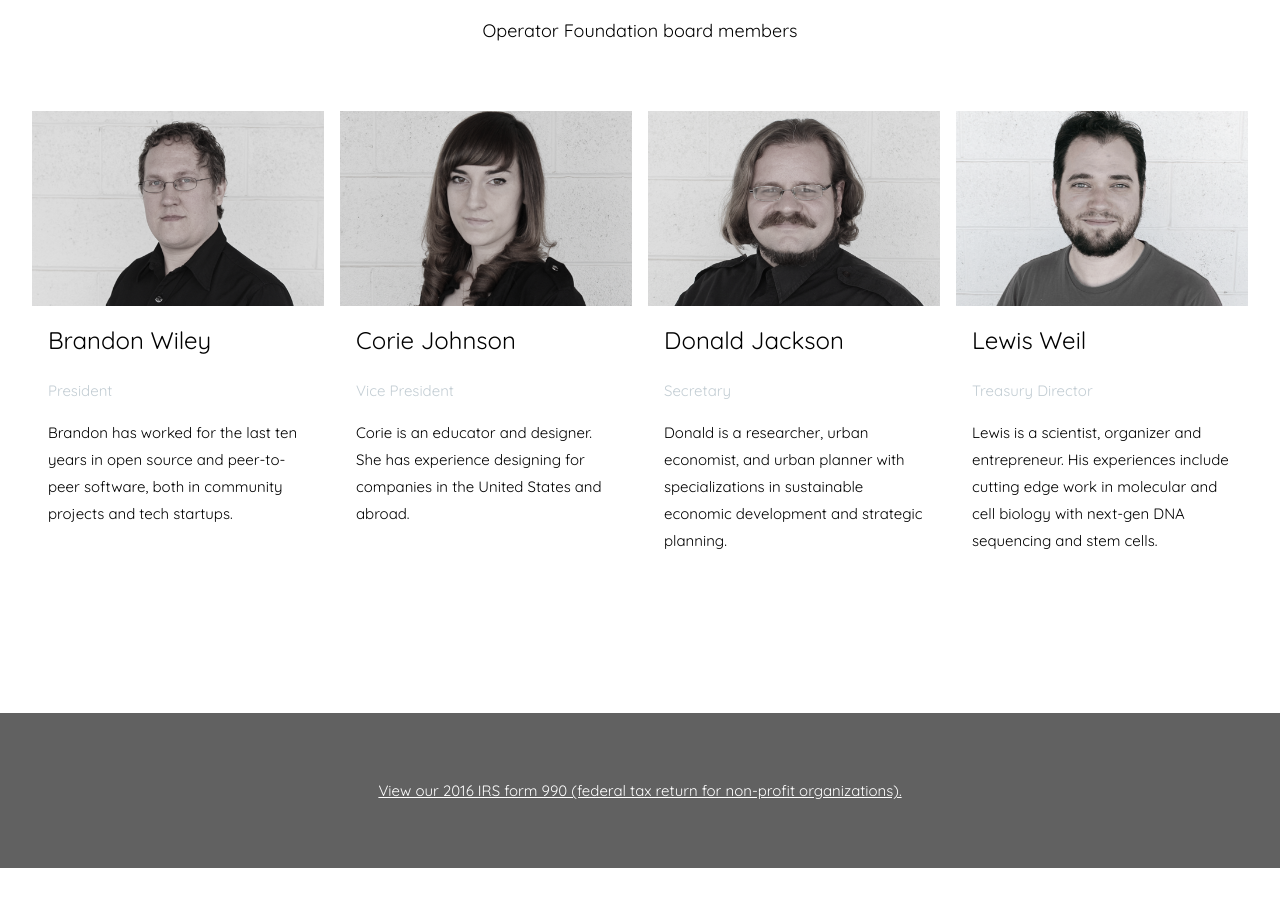
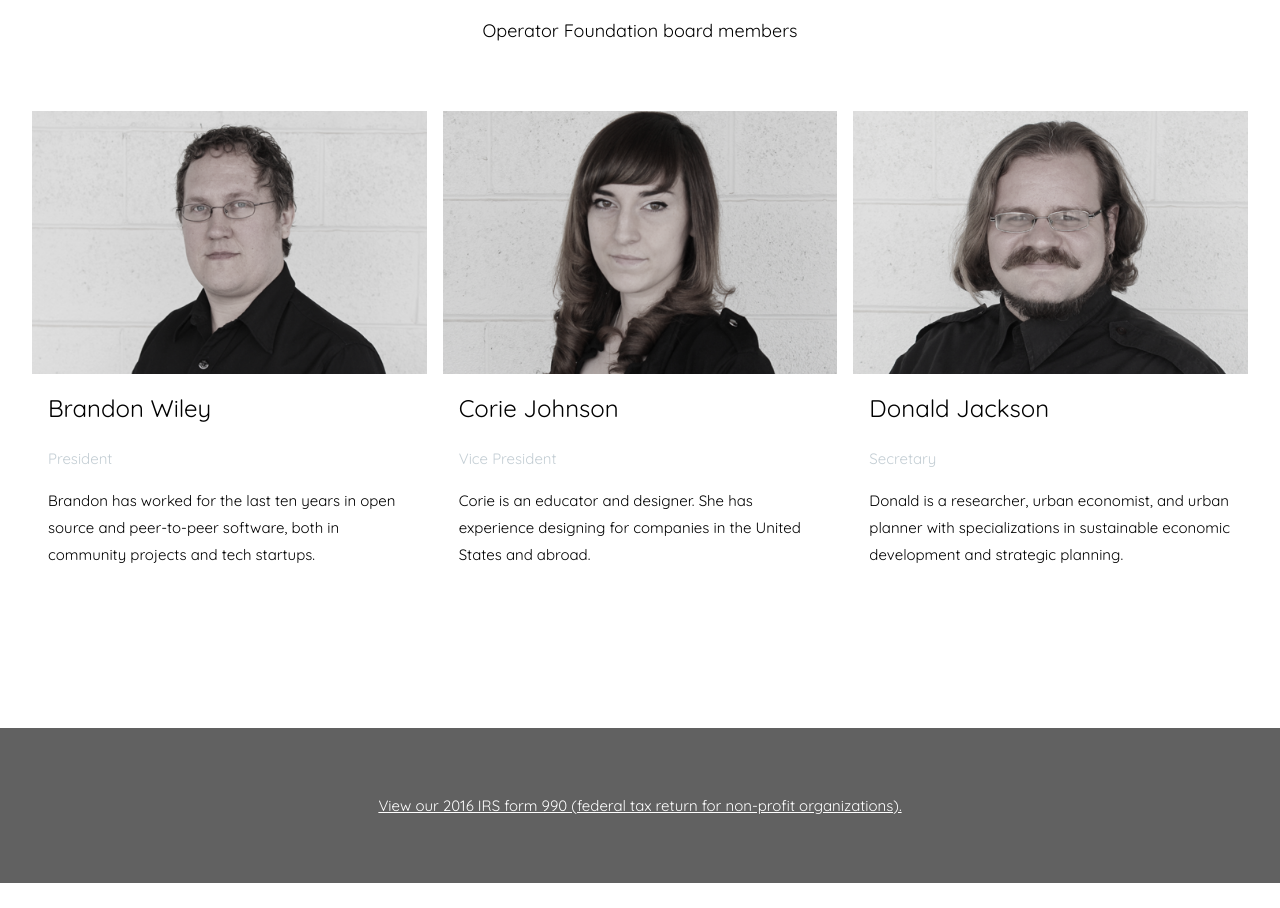
Before and after one commit to OperatorFoundation/OperatorFoundation, a plain HTML site: page public/index.html in a window 1280 px wide. Shown: the part 2194-3102 px from the top of the page. Drawn offline with Linux system fonts and the light colour scheme.

Commit message:
Remove Treasurer and adjective spacing

```diff
--- a/public/index.html
+++ b/public/index.html
@@ -111,7 +111,7 @@
   <h3 class="w3-center">BOARD</h3>
   <p class="w3-center w3-large">Operator Foundation board members</p>
   <div class="w3-row-padding w3-grayscale" style="margin-top:64px">
-    <div class="w3-col l3 m6 w3-margin-bottom">
+    <div class="w3-third l3 m6 w3-margin-bottom">
       <div>
         <img src="images/BrandonSquare.png" alt="Brandon" style="width:100%">
         <div class="w3-container">
@@ -121,7 +121,7 @@
         </div>
       </div>
     </div>
-    <div class="w3-col l3 m6 w3-margin-bottom">
+    <div class="w3-third l3 m6 w3-margin-bottom">
       <div>
         <img src="images/CorieSquare.jpg" alt="Corie" style="width:100%">
         <div class="w3-container">
@@ -131,7 +131,7 @@
         </div>
       </div>
     </div>
-    <div class="w3-col l3 m6 w3-margin-bottom">
+    <div class="w3-third l3 m6 w3-margin-bottom">
       <div>
         <img src="images/Donaldsquare.jpg" alt="Donald" style="width:100%">
         <div class="w3-container">
@@ -141,16 +141,7 @@
         </div>
       </div>
     </div>
-    <div class="w3-col l3 m6 w3-margin-bottom">
-      <div>
-        <img src="images/LewisSquare.jpg" alt="Lewis" style="width:100%">
-        <div class="w3-container">
-          <h3>Lewis Weil</h3>
-          <p class="w3-opacity">Treasury Director</p>
-          <p>Lewis is a scientist, organizer and entrepreneur. His experiences include cutting edge work in molecular and cell biology with next-gen DNA sequencing and stem cells. </p>
-        </div>
-      </div>
-    </div>
+
   </div>
 </div>
 
```
